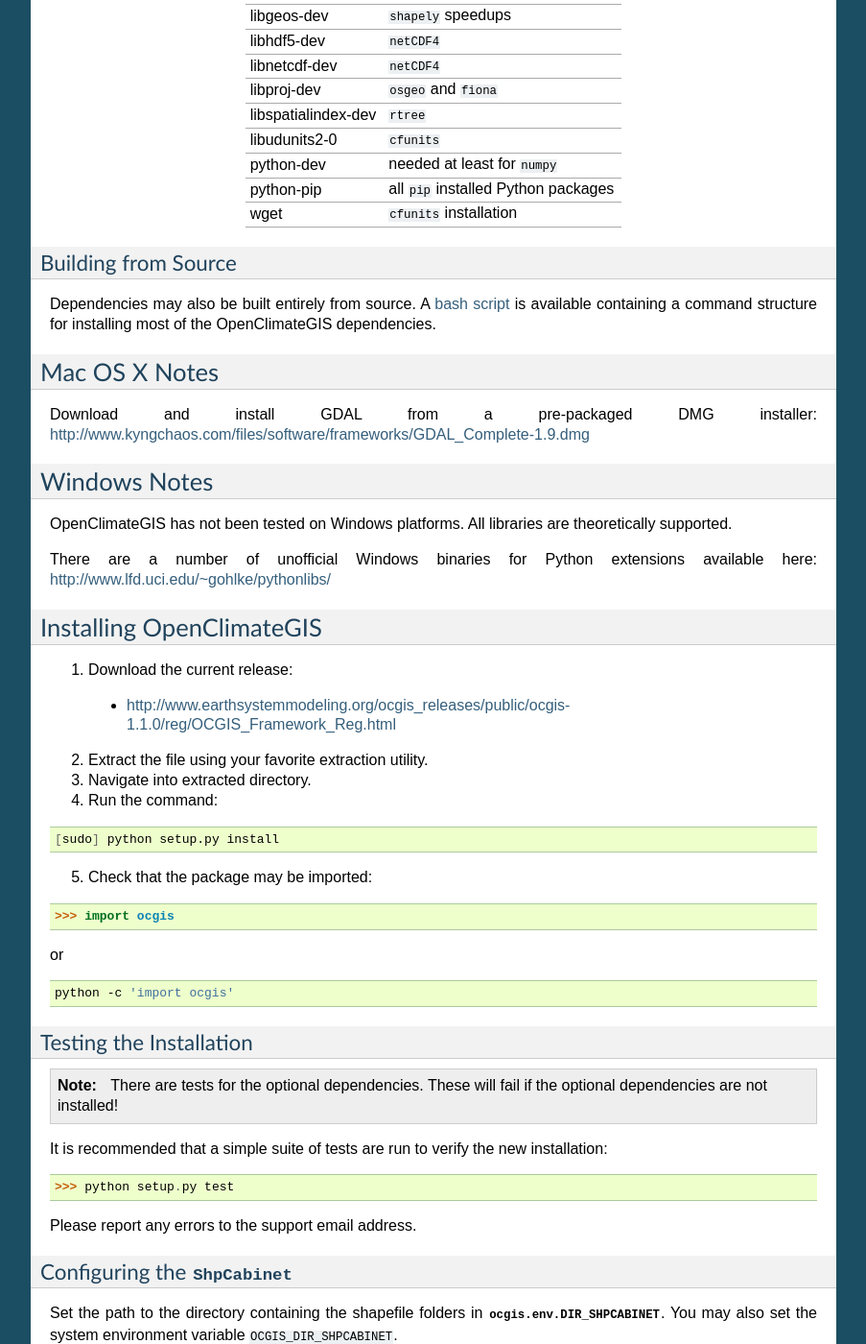
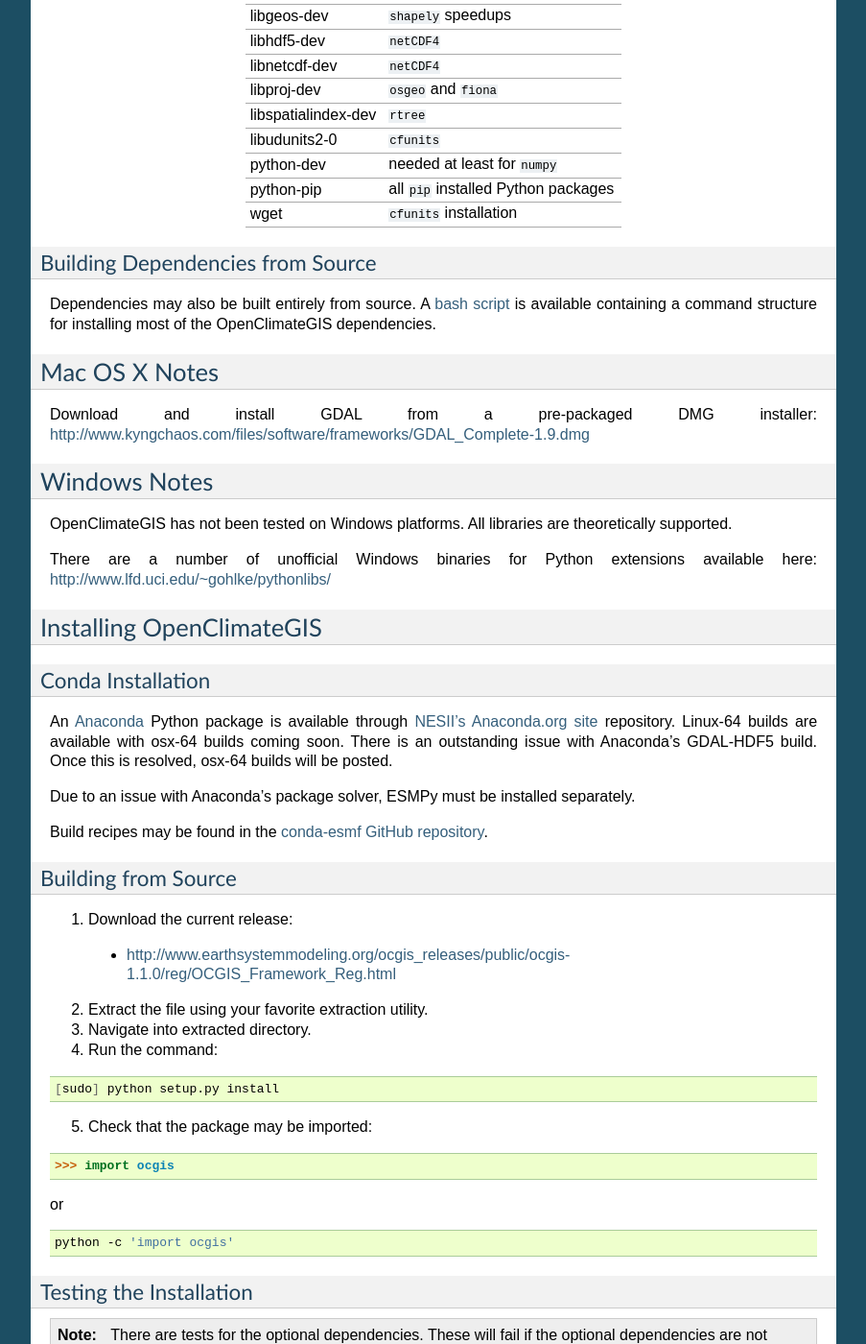
Before and after one commit to NCPP/ocgis, a Sphinx documentation site: the page built from doc/install.rst, in a window 1280 px wide and 1400 px high, scrolled down 1278 px. Shown: the whole window at 96% size, without its empty margins (198-1101 px from the left). Built offline with Sphinx 7.4.7, drawn with Linux system fonts in a browser that asks for light colours; formulas are drawn with MathJax 3; some of the changed text lies outside the part shown.

Commit message:
create conda installer for linux #278
Updated installation documentation for conda installation.

```diff
--- a/doc/install.rst
+++ b/doc/install.rst
@@ -59,8 +59,8 @@
 wget                ``cfunits`` installation
 =================== =====================================
 
-Building from Source
-~~~~~~~~~~~~~~~~~~~~
+Building Dependencies from Source
+~~~~~~~~~~~~~~~~~~~~~~~~~~~~~~~~~
 
 Dependencies may also be built entirely from source. A `bash script`_ is available containing a command structure for installing most of the OpenClimateGIS dependencies.
 
@@ -78,6 +78,27 @@
 
 Installing OpenClimateGIS
 -------------------------
+
+Conda Installation
+~~~~~~~~~~~~~~~~~~
+
+An `Anaconda <https://store.continuum.io/cshop/anaconda/>`_ Python package is available through `NESII's Anaconda.org site <https://anaconda.org/NESII>`_ repository. Linux-64 builds are available with osx-64 builds coming soon. There is an outstanding issue with Anaconda's GDAL-HDF5 build. Once this is resolved, osx-64 builds will be posted.
+
+.. code-block::sh
+
+   conda install -c NESII ocgis
+
+Due to an issue with Anaconda's package solver, ESMPy must be installed separately.
+
+.. code-block::sh
+
+   conda install -c NESII esmpy==6.3.0rp1
+   conda install -c NESII ocgis
+
+Build recipes may be found in the `conda-esmf GitHub repository <https://github.com/NESII/conda-esmf>`_.
+
+Building from Source
+~~~~~~~~~~~~~~~~~~~~
 
 1. Download the current release:
 
```
